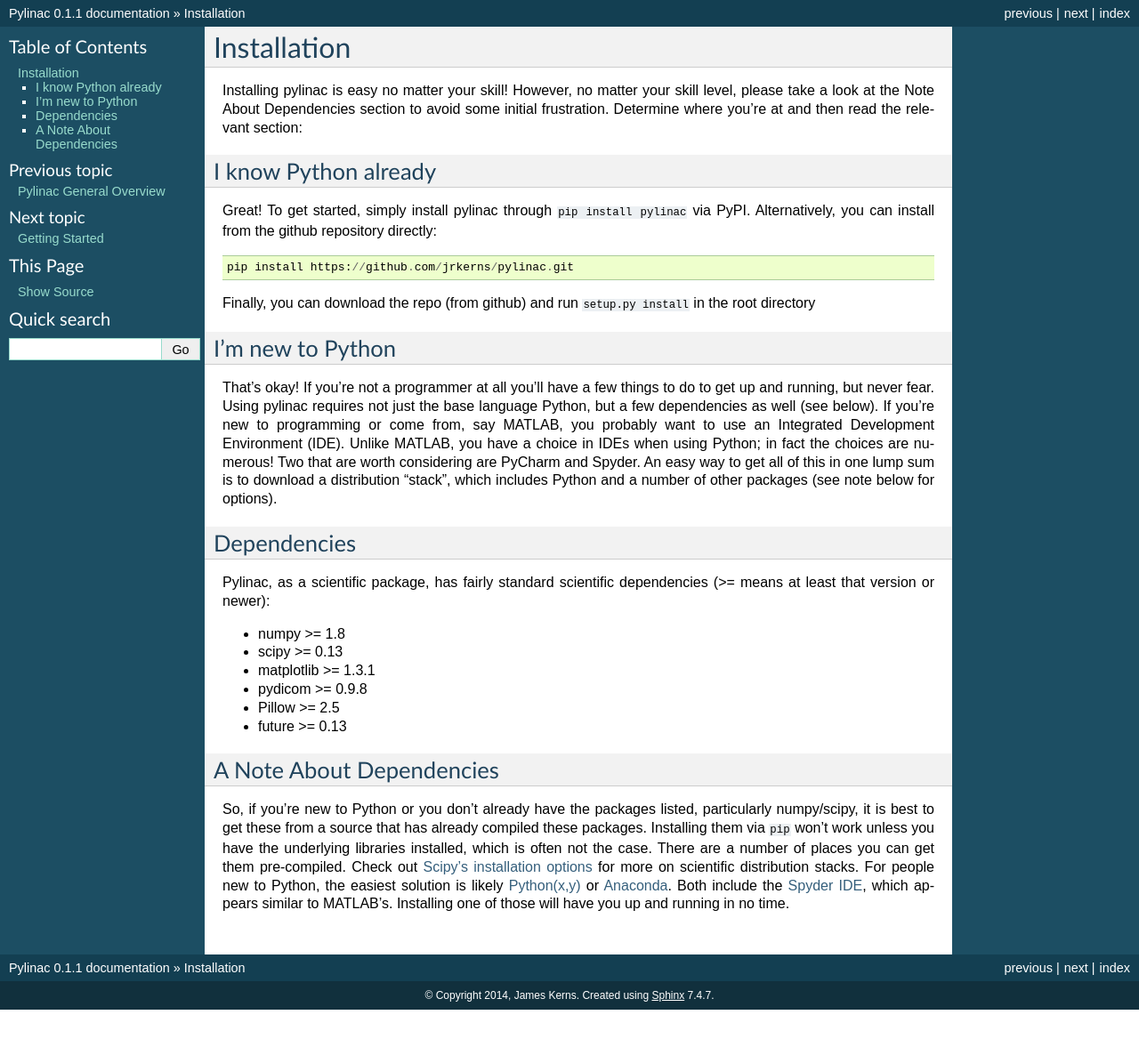
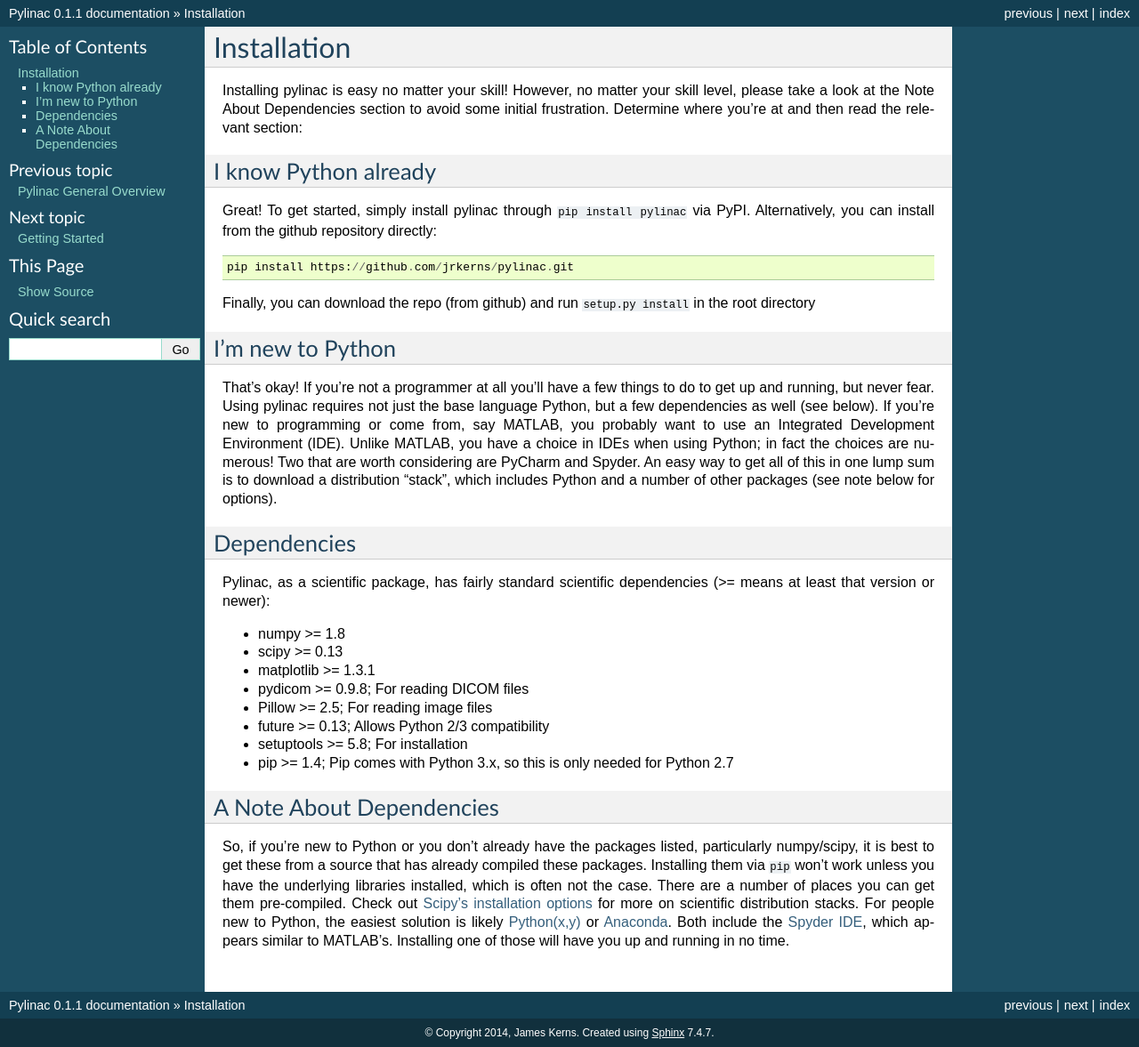
Before and after one commit to jrkerns/pylinac, a Sphinx documentation site: the page built from docs/source/installation.rst, in a window 1280 px wide. Shown: the whole page at 89% size. Built offline with Sphinx 7.4.7, drawn with Linux system fonts in a browser that asks for light colours; before the commit the page ends 1135 px from its top, so only the background shows below that.

```diff
--- a/docs/source/installation.rst
+++ b/docs/source/installation.rst
@@ -36,9 +36,11 @@ Pylinac, as a scientific package, has fairly standard scientific dependencies (>
 * numpy >= 1.8
 * scipy >= 0.13
 * matplotlib >= 1.3.1
-* pydicom >= 0.9.8
-* Pillow >= 2.5
-* future >= 0.13
+* pydicom >= 0.9.8; For reading DICOM files
+* Pillow >= 2.5; For reading image files
+* future >= 0.13; Allows Python 2/3 compatibility
+* setuptools >= 5.8; For installation
+* pip >= 1.4; Pip comes with Python 3.x, so this is only needed for Python 2.7
 
 A Note About Dependencies
 -------------------------
--- a/setup.py
+++ b/setup.py
@@ -1,7 +1,8 @@
 from setuptools import setup
-# from pip.req import parse_requirements
+from pip.req import parse_requirements
 
 from pylinac import __version__
+
 
 
 # PyPI checklist:
@@ -19,7 +20,7 @@ setup(
     author='James Kerns',
     author_email='jkerns100@gmail.com',
     description='A toolkit for performing TG-142 QA-related tasks on a linear accelerator',
-    # install_requires=[str(ir.req) for ir in parse_requirements('requirements.txt')],
+    install_requires=[str(ir.req) for ir in parse_requirements('requirements.txt')],
     test_suite='tools.test_all',
     classifiers=[
           "Development Status :: 4 - Beta",
```
